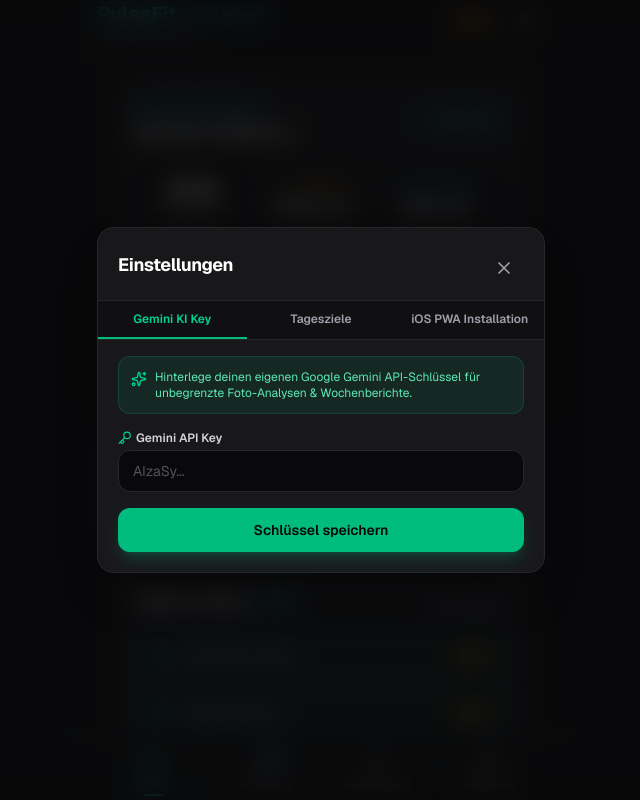
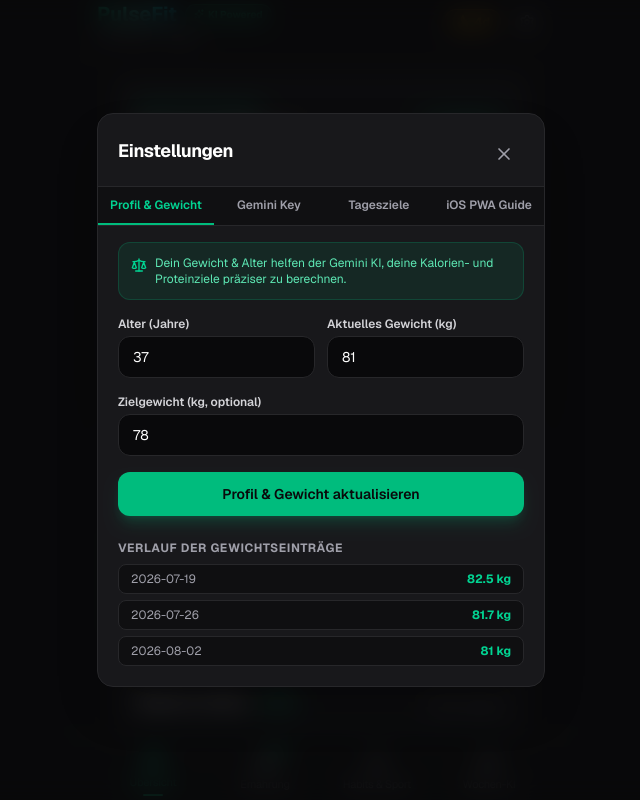
Before and after one commit to pool1110/pulsefit-app, a Next.js app: page / in a window 1280 px wide. Both pictures are taken after a click on the button "Einstellungen". Shown: the top 800 px of the page, without its empty margins (319-959 px from the left). Built offline with nearby package versions, Linux system fonts and the light colour scheme.

Commit message:
Add UserProfile weight & age tracking to settings, dashboard & Gemini AI analysis

```diff
--- a/src/app/page.tsx
+++ b/src/app/page.tsx
@@ -19,7 +19,10 @@
     workouts,
     goals,
     weeklyReports,
+    profile,
     geminiApiKey,
+    updateProfile,
+    addWeightLog,
     addMeal,
     deleteMeal,
     toggleHabit,
@@ -40,7 +43,6 @@
 
   const todayStr = getTodayString(0);
 
-  // Check if running on iOS / Standalone
   useEffect(() => {
     const isStandalone = window.matchMedia('(display-mode: standalone)').matches || (window.navigator as any).standalone;
     const isIos = /iPad|iPhone|iPod/.test(navigator.userAgent) && !(window as any).MSStream;
@@ -84,9 +86,11 @@
             habits={habits}
             workouts={workouts}
             goals={goals}
+            profile={profile}
             todayDate={todayStr}
             onToggleHabit={toggleHabit}
             onNavigateTab={(tab) => setActiveTab(tab)}
+            onAddWeightLog={addWeightLog}
           />
         )}
 
@@ -120,6 +124,7 @@
             workouts={workouts}
             goals={goals}
             reports={weeklyReports}
+            profile={profile}
             geminiApiKey={geminiApiKey}
             onAddReport={addWeeklyReport}
           />
@@ -129,7 +134,7 @@
       {/* iOS Floating Dock Navigation */}
       <BottomNav activeTab={activeTab} onTabChange={setActiveTab} />
 
-      {/* Settings & Install Guide Modal */}
+      {/* Settings & Profile Modal */}
       <SettingsModal
         isOpen={isSettingsOpen}
         onClose={() => setIsSettingsOpen(false)}
@@ -137,6 +142,9 @@
         onSaveApiKey={saveApiKey}
         goals={goals}
         onUpdateGoals={updateGoals}
+        profile={profile}
+        onUpdateProfile={updateProfile}
+        onAddWeightLog={addWeightLog}
         showInstallGuideOnly={showPwaGuideOnly}
       />
     </div>
--- a/src/components/dashboard/DashboardView.tsx
+++ b/src/components/dashboard/DashboardView.tsx
@@ -1,21 +1,23 @@
 'use client';
 
-import React from 'react';
+import React, { useState } from 'react';
 import { CalorieRing } from './CalorieRing';
 import { HabitQuickCheck } from './HabitQuickCheck';
-import { NutritionLog, Habit, Workout, DailyGoals } from '@/lib/types';
+import { NutritionLog, Habit, Workout, DailyGoals, UserProfile } from '@/lib/types';
 import { Card, CardHeader, CardTitle, CardContent } from '@/components/ui/card';
 import { Button } from '@/components/ui/button';
-import { Camera, Dumbbell, Sparkles, Plus, Utensils, Heart } from 'lucide-react';
+import { Camera, Dumbbell, Sparkles, Scale, TrendingDown, Check } from 'lucide-react';
 
 interface DashboardViewProps {
   meals: NutritionLog[];
   habits: Habit[];
   workouts: Workout[];
   goals: DailyGoals;
+  profile: UserProfile;
   todayDate: string;
   onToggleHabit: (id: string) => void;
   onNavigateTab: (tab: 'nutrition' | 'habits' | 'weekly') => void;
+  onAddWeightLog: (weight: number) => void;
 }
 
 export function DashboardView({
@@ -23,10 +25,15 @@
   habits,
   workouts,
   goals,
+  profile,
   todayDate,
   onToggleHabit,
   onNavigateTab,
+  onAddWeightLog,
 }: DashboardViewProps) {
+  const [weightInput, setWeightInput] = useState(profile.weight?.toString() || '81');
+  const [isSaved, setIsSaved] = useState(false);
+
   const todayMeals = meals.filter((m) => m.date === todayDate);
   const todayWorkouts = workouts.filter((w) => w.date === todayDate);
 
@@ -35,6 +42,16 @@
   const currentCarbs = todayMeals.reduce((sum, m) => sum + m.carbs, 0);
   const currentFat = todayMeals.reduce((sum, m) => sum + m.fat, 0);
   const caloriesBurned = todayWorkouts.reduce((sum, w) => sum + w.caloriesBurned, 0);
+
+  const handleSaveWeight = (e: React.FormEvent) => {
+    e.preventDefault();
+    const w = parseFloat(weightInput);
+    if (!isNaN(w) && w > 0) {
+      onAddWeightLog(w);
+      setIsSaved(true);
+      setTimeout(() => setIsSaved(false), 2000);
+    }
+  };
 
   return (
     <div className="space-y-6 pb-24">
@@ -47,6 +64,43 @@
         fat={{ current: currentFat, target: goals.fat }}
         caloriesBurned={caloriesBurned}
       />
+
+      {/* Weight Tracker Schnell-Eintrag */}
+      <Card className="bg-zinc-900/90 border-zinc-800 p-4">
+        <div className="flex items-center justify-between">
+          <div className="flex items-center space-x-3">
+            <div className="p-2.5 rounded-xl bg-emerald-500/10 text-emerald-400 border border-emerald-500/20">
+              <Scale className="w-5 h-5" />
+            </div>
+            <div>
+              <div className="flex items-center space-x-2">
+                <h3 className="font-bold text-white text-sm">Gewicht</h3>
+                <span className="text-[10px] text-zinc-400">({profile.age} Jahre)</span>
+              </div>
+              <p className="text-xs text-zinc-400">
+                Aktuell: <strong className="text-white">{profile.weight} kg</strong>
+                {profile.targetWeight && (
+                  <span> (Ziel: <strong className="text-emerald-400">{profile.targetWeight} kg</strong>)</span>
+                )}
+              </p>
+            </div>
+          </div>
+
+          <form onSubmit={handleSaveWeight} className="flex items-center space-x-2">
+            <input
+              type="number"
+              step="0.1"
+              value={weightInput}
+              onChange={(e) => setWeightInput(e.target.value)}
+              className="w-16 px-2 py-1 rounded-lg bg-zinc-950 border border-zinc-800 text-white text-xs font-bold text-center focus:outline-none focus:border-emerald-500"
+            />
+            <span className="text-xs text-zinc-400 font-medium">kg</span>
+            <Button type="submit" size="sm" className="h-8 px-2.5 text-xs">
+              {isSaved ? <Check className="w-3.5 h-3.5" /> : 'Log'}
+            </Button>
+          </form>
+        </div>
+      </Card>
 
       {/* Quick Action CTA Cards */}
       <div className="grid grid-cols-2 gap-3">
--- a/src/components/settings/SettingsModal.tsx
+++ b/src/components/settings/SettingsModal.tsx
@@ -1,10 +1,10 @@
 'use client';
 
 import React, { useState } from 'react';
-import { Card, CardHeader, CardTitle, CardContent, CardFooter } from '@/components/ui/card';
+import { Card, CardHeader, CardTitle, CardContent } from '@/components/ui/card';
 import { Button } from '@/components/ui/button';
-import { X, Key, Share, PlusSquare, Check, Sparkles, Smartphone } from 'lucide-react';
-import { DailyGoals } from '@/lib/types';
+import { X, Key, Share, PlusSquare, Check, Sparkles, Smartphone, User, Scale } from 'lucide-react';
+import { DailyGoals, UserProfile } from '@/lib/types';
 
 interface SettingsModalProps {
   isOpen: boolean;
@@ -13,6 +13,9 @@
   onSaveApiKey: (key: string) => void;
   goals: DailyGoals;
   onUpdateGoals: (goals: DailyGoals) => void;
+  profile: UserProfile;
+  onUpdateProfile: (profile: Partial<UserProfile>) => void;
+  onAddWeightLog: (weight: number) => void;
   showInstallGuideOnly?: boolean;
 }
 
@@ -23,12 +26,15 @@
   onSaveApiKey,
   goals,
   onUpdateGoals,
+  profile,
+  onUpdateProfile,
+  onAddWeightLog,
   showInstallGuideOnly = false,
 }: SettingsModalProps) {
   const [apiKeyInput, setApiKeyInput] = useState(geminiApiKey);
   const [keySaved, setKeySaved] = useState(false);
-  const [activeTab, setActiveTab] = useState<'api' | 'goals' | 'pwa'>(
-    showInstallGuideOnly ? 'pwa' : 'api'
+  const [activeTab, setActiveTab] = useState<'profile' | 'api' | 'goals' | 'pwa'>(
+    showInstallGuideOnly ? 'pwa' : 'profile'
   );
 
   const [calInput, setCalInput] = useState(goals.calories);
@@ -36,13 +42,30 @@
   const [carbInput, setCarbInput] = useState(goals.carbs);
   const [fatInput, setFatInput] = useState(goals.fat);
 
+  const [ageInput, setAgeInput] = useState(profile.age || 37);
+  const [weightInput, setWeightInput] = useState(profile.weight || 81);
+  const [targetWeightInput, setTargetWeightInput] = useState(profile.targetWeight || 78);
+  const [profileSaved, setProfileSaved] = useState(false);
+
   if (!isOpen) return null;
+
+  const handleSaveProfile = (e: React.FormEvent) => {
+    e.preventDefault();
+    onUpdateProfile({
+      age: Number(ageInput),
+      weight: Number(weightInput),
+      targetWeight: Number(targetWeightInput),
+    });
+    onAddWeightLog(Number(weightInput));
+    setProfileSaved(true);
+    setTimeout(() => setProfileSaved(false), 2500);
+  };
 
   const handleSaveKey = (e: React.FormEvent) => {
     e.preventDefault();
     onSaveApiKey(apiKeyInput.trim());
     setKeySaved(true);
-    setTimeout(() => setKeySaved(false), 3000);
+    setTimeout(() => setKeySaved(false), 2500);
   };
 
   const handleSaveGoals = (e: React.FormEvent) => {
@@ -58,8 +81,8 @@
 
   return (
     <div className="fixed inset-0 z-50 flex items-center justify-center p-4 bg-zinc-950/80 backdrop-blur-md animate-in fade-in duration-200">
-      <Card className="w-full max-w-md bg-zinc-900 border-zinc-800 shadow-2xl overflow-hidden">
-        <CardHeader className="flex flex-row items-center justify-between pb-3 border-b border-zinc-800">
+      <Card className="w-full max-w-md bg-zinc-900 border-zinc-800 shadow-2xl overflow-hidden max-h-[90vh] flex flex-col">
+        <CardHeader className="flex flex-row items-center justify-between pb-3 border-b border-zinc-800 shrink-0">
           <CardTitle className="text-lg font-bold text-white">Einstellungen</CardTitle>
           <Button variant="ghost" size="icon" onClick={onClose} className="text-zinc-400">
             <X className="w-5 h-5" />
@@ -67,20 +90,30 @@
         </CardHeader>
 
         {/* Tab switchers */}
-        <div className="flex border-b border-zinc-800 bg-zinc-950/50">
+        <div className="flex border-b border-zinc-800 bg-zinc-950/50 shrink-0 overflow-x-auto no-scrollbar">
+          <button
+            onClick={() => setActiveTab('profile')}
+            className={`flex-1 py-2.5 px-3 text-xs font-semibold border-b-2 whitespace-nowrap transition-colors ${
+              activeTab === 'profile'
+                ? 'border-emerald-500 text-emerald-400'
+                : 'border-transparent text-zinc-400 hover:text-zinc-200'
+            }`}
+          >
+            Profil & Gewicht
+          </button>
           <button
             onClick={() => setActiveTab('api')}
-            className={`flex-1 py-2.5 text-xs font-semibold border-b-2 transition-colors ${
+            className={`flex-1 py-2.5 px-3 text-xs font-semibold border-b-2 whitespace-nowrap transition-colors ${
               activeTab === 'api'
                 ? 'border-emerald-500 text-emerald-400'
                 : 'border-transparent text-zinc-400 hover:text-zinc-200'
             }`}
           >
-            Gemini KI Key
+            Gemini Key
           </button>
           <button
             onClick={() => setActiveTab('goals')}
-            className={`flex-1 py-2.5 text-xs font-semibold border-b-2 transition-colors ${
+            className={`flex-1 py-2.5 px-3 text-xs font-semibold border-b-2 whitespace-nowrap transition-colors ${
               activeTab === 'goals'
                 ? 'border-emerald-500 text-emerald-400'
                 : 'border-transparent text-zinc-400 hover:text-zinc-200'
@@ -90,17 +123,103 @@
           </button>
           <button
             onClick={() => setActiveTab('pwa')}
-            className={`flex-1 py-2.5 text-xs font-semibold border-b-2 transition-colors ${
+            className={`flex-1 py-2.5 px-3 text-xs font-semibold border-b-2 whitespace-nowrap transition-colors ${
               activeTab === 'pwa'
                 ? 'border-emerald-500 text-emerald-400'
                 : 'border-transparent text-zinc-400 hover:text-zinc-200'
             }`}
           >
-            iOS PWA Installation
+            iOS PWA Guide
           </button>
         </div>
 
-        <CardContent className="pt-4 space-y-4">
+        <CardContent className="pt-4 space-y-4 overflow-y-auto flex-1">
+          {activeTab === 'profile' && (
+            <form onSubmit={handleSaveProfile} className="space-y-4">
+              <div className="p-3 rounded-xl bg-emerald-500/10 border border-emerald-500/20 text-xs text-emerald-300 flex items-start space-x-2">
+                <Scale className="w-4 h-4 shrink-0 text-emerald-400 mt-0.5" />
+                <span>
+                  Dein Gewicht & Alter helfen der Gemini KI, deine Kalorien- und Proteinziele präziser zu berechnen.
+                </span>
+              </div>
+
+              <div className="grid grid-cols-2 gap-3">
+                <div>
+                  <label className="block text-xs font-semibold text-zinc-300 mb-1">
+                    Alter (Jahre)
+                  </label>
+                  <input
+                    type="number"
+                    min={12}
+                    max={100}
+                    value={ageInput}
+                    onChange={(e) => setAgeInput(Number(e.target.value))}
+                    className="w-full px-3.5 py-2.5 rounded-xl bg-zinc-950 border border-zinc-800 text-white text-sm"
+                  />
+                </div>
+
+                <div>
+                  <label className="block text-xs font-semibold text-zinc-300 mb-1">
+                    Aktuelles Gewicht (kg)
+                  </label>
+                  <input
+                    type="number"
+                    step="0.1"
+                    min={30}
+                    max={250}
+                    value={weightInput}
+                    onChange={(e) => setWeightInput(Number(e.target.value))}
+                    className="w-full px-3.5 py-2.5 rounded-xl bg-zinc-950 border border-zinc-800 text-white text-sm"
+                  />
+                </div>
+              </div>
+
+              <div>
+                <label className="block text-xs font-semibold text-zinc-300 mb-1">
+                  Zielgewicht (kg, optional)
+                </label>
+                <input
+                  type="number"
+                  step="0.1"
+                  min={30}
+                  max={250}
+                  value={targetWeightInput}
+                  onChange={(e) => setTargetWeightInput(Number(e.target.value))}
+                  className="w-full px-3.5 py-2.5 rounded-xl bg-zinc-950 border border-zinc-800 text-white text-sm"
+                />
+              </div>
+
+              <Button type="submit" variant="default" className="w-full">
+                {profileSaved ? (
+                  <>
+                    <Check className="w-4 h-4 mr-2" />
+                    Profil gespeichert!
+                  </>
+                ) : (
+                  'Profil & Gewicht aktualisieren'
+                )}
+              </Button>
+
+              {/* Weight history list */}
+              <div className="pt-2">
+                <h4 className="text-xs font-bold text-zinc-400 uppercase tracking-wider mb-2">
+                  Verlauf der Gewichtseinträge
+                </h4>
+                <div className="space-y-1.5 max-h-32 overflow-y-auto">
+                  {profile.weightHistory.map((item, idx) => (
+                    <div
+                      key={idx}
+                      className="flex justify-between items-center px-3 py-1.5 rounded-lg bg-zinc-950/60 text-xs border border-zinc-800"
+                    >
+                      <span className="text-zinc-400">{item.date}</span>
+                      <strong className="text-emerald-400">{item.weight} kg</strong>
+                    </div>
+                  ))}
+                </div>
+              </div>
+            </form>
+          )}
+
           {activeTab === 'api' && (
             <form onSubmit={handleSaveKey} className="space-y-4">
               <div className="p-3 rounded-xl bg-emerald-500/10 border border-emerald-500/20 text-xs text-emerald-300 flex items-start space-x-2">
--- a/src/lib/store.ts
+++ b/src/lib/store.ts
@@ -1,7 +1,7 @@
 'use client';
 
 import { useState, useEffect } from 'react';
-import { NutritionLog, Habit, Workout, DailyGoals, WeeklyReport } from './types';
+import { NutritionLog, Habit, Workout, DailyGoals, WeeklyReport, UserProfile } from './types';
 
 const STORAGE_KEYS = {
   MEALS: 'fit_app_meals',
@@ -10,6 +10,7 @@
   GOALS: 'fit_app_goals',
   REPORTS: 'fit_app_weekly_reports',
   API_KEY: 'fit_app_gemini_key',
+  PROFILE: 'fit_app_profile',
 };
 
 const DEFAULT_GOALS: DailyGoals = {
@@ -23,6 +24,19 @@
   const d = new Date();
   d.setDate(d.getDate() - offsetDays);
   return d.toISOString().split('T')[0];
+};
+
+const DEFAULT_PROFILE: UserProfile = {
+  age: 37,
+  weight: 81,
+  targetWeight: 78,
+  height: 180,
+  gender: 'male',
+  weightHistory: [
+    { date: getTodayString(14), weight: 82.5 },
+    { date: getTodayString(7), weight: 81.7 },
+    { date: getTodayString(0), weight: 81.0 },
+  ],
 };
 
 const INITIAL_HABITS: Habit[] = [
@@ -61,13 +75,13 @@
   },
   {
     id: 'h4',
-    title: 'Dehnen / Mobilität (15 Min)',
+    title: 'Pre-Meal Exercise Snack',
     category: 'fitness',
     icon: 'Activity',
-    targetPerWeek: 5,
-    completedDates: [getTodayString(1), getTodayString(3)],
-    currentStreak: 0,
-    bestStreak: 4,
+    targetPerWeek: 7,
+    completedDates: [getTodayString(0), getTodayString(1)],
+    currentStreak: 2,
+    bestStreak: 5,
     createdAt: getTodayString(10),
   },
 ];
@@ -99,19 +113,6 @@
     timestamp: new Date(Date.now() - 1 * 3600 * 1000).toISOString(),
     date: getTodayString(0),
   },
-  {
-    id: 'm3',
-    name: 'Lachsfilet mit Süßkartoffeln & Avocado',
-    calories: 680,
-    protein: 42,
-    carbs: 45,
-    fat: 28,
-    healthScore: 9.5,
-    scoreReasoning: 'Reich an gesunden Omega-3 Fettsäuren, hochwertigem Protein und Mikronährstoffen.',
-    healthTip: 'Perfekt ausbalanciertes Abendessen für die Muskelregeneration.',
-    timestamp: new Date(Date.now() - 28 * 3600 * 1000).toISOString(),
-    date: getTodayString(1),
-  }
 ];
 
 const INITIAL_WORKOUTS: Workout[] = [
@@ -125,16 +126,6 @@
     timestamp: new Date(Date.now() - 3 * 3600 * 1000).toISOString(),
     notes: 'Bankdrücken 4x8 @ 80kg, Klimmzüge 4x10, Schulterdrücken',
   },
-  {
-    id: 'w2',
-    title: 'Intervall-Lauf (HIIT)',
-    type: 'hiit',
-    durationMinutes: 30,
-    caloriesBurned: 310,
-    date: getTodayString(1),
-    timestamp: new Date(Date.now() - 26 * 3600 * 1000).toISOString(),
-    notes: '8x 400m Sprints mit 1 Min Gehpause',
-  }
 ];
 
 export function useAppStore() {
@@ -143,10 +134,10 @@
   const [workouts, setWorkouts] = useState<Workout[]>([]);
   const [goals, setGoals] = useState<DailyGoals>(DEFAULT_GOALS);
   const [weeklyReports, setWeeklyReports] = useState<WeeklyReport[]>([]);
+  const [profile, setProfile] = useState<UserProfile>(DEFAULT_PROFILE);
   const [geminiApiKey, setGeminiApiKey] = useState<string>('');
   const [isLoaded, setIsLoaded] = useState<boolean>(false);
 
-  // Load from LocalStorage on client mount
   useEffect(() => {
     try {
       const storedMeals = localStorage.getItem(STORAGE_KEYS.MEALS);
@@ -154,6 +145,7 @@
       const storedWorkouts = localStorage.getItem(STORAGE_KEYS.WORKOUTS);
       const storedGoals = localStorage.getItem(STORAGE_KEYS.GOALS);
       const storedReports = localStorage.getItem(STORAGE_KEYS.REPORTS);
+      const storedProfile = localStorage.getItem(STORAGE_KEYS.PROFILE);
       const storedKey = localStorage.getItem(STORAGE_KEYS.API_KEY);
 
       setMeals(storedMeals ? JSON.parse(storedMeals) : INITIAL_MEALS);
@@ -161,6 +153,7 @@
       setWorkouts(storedWorkouts ? JSON.parse(storedWorkouts) : INITIAL_WORKOUTS);
       setGoals(storedGoals ? JSON.parse(storedGoals) : DEFAULT_GOALS);
       setWeeklyReports(storedReports ? JSON.parse(storedReports) : []);
+      setProfile(storedProfile ? JSON.parse(storedProfile) : DEFAULT_PROFILE);
       if (storedKey) setGeminiApiKey(storedKey);
     } catch (e) {
       console.error('Failed to load local data', e);
@@ -169,7 +162,24 @@
     }
   }, []);
 
-  // Save changes to LocalStorage
+  const updateProfile = (updatedProfile: Partial<UserProfile>) => {
+    const newProfile = { ...profile, ...updatedProfile };
+    setProfile(newProfile);
+    localStorage.setItem(STORAGE_KEYS.PROFILE, JSON.stringify(newProfile));
+  };
+
+  const addWeightLog = (weight: number, dateStr: string = getTodayString(0)) => {
+    const newHistory = [...profile.weightHistory.filter(w => w.date !== dateStr), { date: dateStr, weight }];
+    newHistory.sort((a, b) => a.date.localeCompare(b.date));
+    const newProfile: UserProfile = {
+      ...profile,
+      weight,
+      weightHistory: newHistory,
+    };
+    setProfile(newProfile);
+    localStorage.setItem(STORAGE_KEYS.PROFILE, JSON.stringify(newProfile));
+  };
+
   const addMeal = (meal: Omit<NutritionLog, 'id'>) => {
     const newMeal: NutritionLog = { ...meal, id: 'm_' + Date.now() };
     const updated = [newMeal, ...meals];
@@ -192,16 +202,14 @@
         ? h.completedDates.filter(d => d !== date)
         : [...h.completedDates, date];
 
-      // Calculate streak
       let streak = 0;
       let checkDate = new Date();
       while (true) {
-        const dateStr = checkDate.toISOString().split('T')[0];
-        if (newDates.includes(dateStr)) {
+        const dStr = checkDate.toISOString().split('T')[0];
+        if (newDates.includes(dStr)) {
           streak++;
           checkDate.setDate(checkDate.getDate() - 1);
-        } else if (dateStr === date && !isDone) {
-          // just added today
+        } else if (dStr === date && !isDone) {
           streak++;
           checkDate.setDate(checkDate.getDate() - 1);
         } else {
@@ -278,7 +286,10 @@
     workouts,
     goals,
     weeklyReports,
+    profile,
     geminiApiKey,
+    updateProfile,
+    addWeightLog,
     addMeal,
     deleteMeal,
     toggleHabit,
--- a/src/lib/types.ts
+++ b/src/lib/types.ts
@@ -1,3 +1,12 @@
+export interface UserProfile {
+  age: number;
+  weight: number; // in kg
+  targetWeight?: number;
+  height?: number; // in cm
+  gender?: 'male' | 'female' | 'other';
+  weightHistory: Array<{ date: string; weight: number }>;
+}
+
 export interface NutritionLog {
   id: string;
   name: string;
```
Also changed, not shown: src/app/api/gemini/weekly-report/route.ts (+13 -8 lines), src/components/weekly/WeeklyView.tsx (+11 -12 lines).
